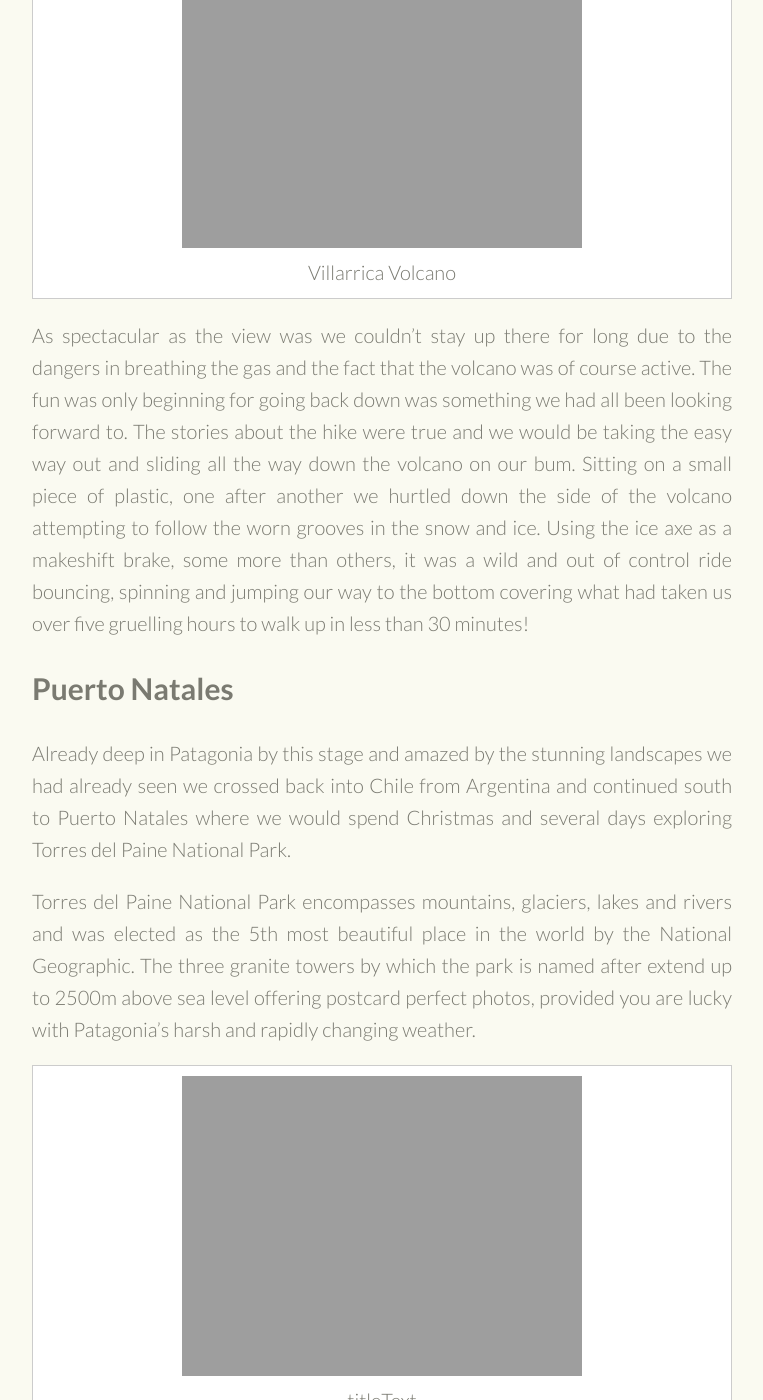
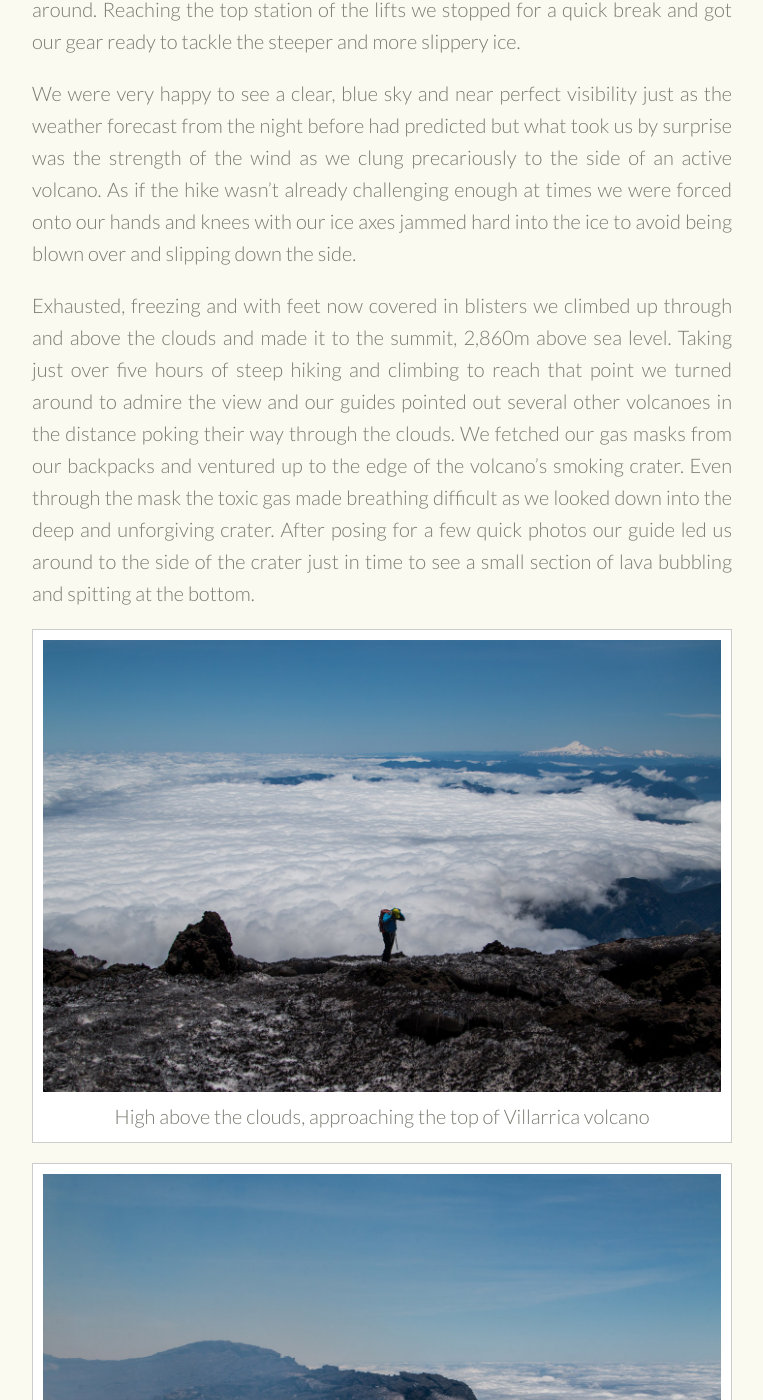
Before and after one commit to danielbowden/danielbowden.github.io, a Jekyll site: the page built from travel/_posts/2015-12-29-chile.md, in a window 1280 px wide and 1400 px high, scrolled down 8966 px. Shown: the whole window, without its empty margins (258-1021 px from the left). Built offline with Jekyll 4.4.1, drawn with Linux system fonts in a browser that asks for light colours; comment, search, counter and statistics services are not loaded; some of the changed text lies outside the part shown.

Commit message:
Added images

```diff
--- a/travel/_posts/2015-12-29-chile.md
+++ b/travel/_posts/2015-12-29-chile.md
@@ -38,14 +38,16 @@ The first thing we noticed is how different Chilean Spanish is to the rest of th
 
 The Atacama desert is the driest in the world, with some regions having never received rainfall and some parts so arid that no plant or animal life can survive. One of the most popular attractions in the area is Valle de la Luna (Moon Valley), named after its strange landscape that is likened to the surface of the moon. We joined a tour that led us through the desert and crawling through cavern beneath the surface. The various stone and sand formations stretched as far as the eye could see in a mixture of earthy tones. The desert unsurprisingly offered nothing by way of shade and with temperatures reaching up to 30ºC during the day we were glad we took the afternoon tour and even more relieved that for once we were the ones in the air conditioned minibus instead of the with the people we sped past struggling on bikes.
 
-{% include image.html img="images/travel/imageName.jpg" title="Valle de la Luna" %}
+{% include image.html img="images/travel/Chile-AtacamaDesert.jpg" title="Driving through the Atacama desert" %}
+
+{% include image.html img="images/travel/Chile-ValleDeLaLuna.jpg" title="Valle de la Luna" %}
 
 Chile, and neighbouring Argentina, are incredibly long and varied countries with their borders running side by side for a staggering 5,150km. In our pursuit to continue south and reach Patagonia at the bottom of the continent we decided to avoid any backtracking and move in and out of both countries continually the whole way down. Luckily over the past year we have become increasingly tolerant towards the drawn out processes of border crossings and exceedingly quicker at filling out immigration forms for we ended up crossing the border of Chile and Argentina on five separate occasions. Whilst Valparaíso was technically not our next stop chronologically I will cover the other destinations in the next blog post for Argentina.
 
 ##Valparaíso
 Crossing back into Chile we passed through what could only be described as the best looking border yet, though if you have been following previous posts you will know that this is not that difficult. Located amongst ski resorts its peaceful and picturesque backdrop of snow covered mountains was perfect to break up the long bus journey. We arrived into the seaside port town just as it had gone dark and after finding our hostel we dropped our bags and went searching for dinner. Walking from the hostel through empty, dark alleyways I began to wonder if we had chosen a dodgy location. It was not until the following morning when we went to explore that we realised that these same alleyways were actually colourful laneways filled with street art, restaurants, bars and coffee shops and one of the main tourist attractions in the city.
 
-{% include image.html img="images/travel/imageName.jpg" title="Colourful laneways of Valparaíso" %}
+{% include image.html img="images/travel/Chile-Valparaiso.jpg" title="Colourful laneways of Valparaíso" %}
 
 Valparaíso was once a bustling port city until the building of the Panama Canal saw most of the boat traffic diverted higher up the continent. This blow to the local economy meant the town sat dormant for many years until the city was reborn. Today, it has been revitalised as the cultural epicenter of Central Chile attracting thousands of tourists each year. Along with colourful art filled laneways, it is also known for its brightly coloured buildings. We later learned that these houses and shops lining the hills were actually painted using leftover paint from the container ships and their corrugated iron roofs and fences built from salvaged supplies.
 
@@ -67,7 +69,7 @@ As the closest town to nearby waterfalls, Salto del Laja, we decided to stop in
 
 The next morning we woke early and took a bus out to the waterfalls to find we were one of the first ones there. After taking many photos from various vantage points we braved the spray and climbed closer for a better look. With time to spare we lay on the grass under a tree and watched the watch tumble down to the rocks below.
 
-{% include image.html img="images/travel/imageName.jpg" title="Salto de Laja waterfall" %}
+{% include image.html img="images/travel/Chile-SaltodelLaja.jpg" title="Salto del Laja waterfall" %}
 
 ##Pucón
 Arriving late at night we got off the bus and were instantly shocked at the drop in temperature. We had always planned to make it down into Patagonia and had been carrying warm clothes around in the bottom of our bags since the beginning of the trip.
@@ -76,13 +78,13 @@ Pucón is a major centre of adventure tourism in Chile, located by a lake and a
 
 The next morning we took a local bus to Ojos de Caburgua, a group of three waterfalls falling into amazingly inviting clear blue water. We followed the several pathways around the waterfalls taking photos at every opportunity. Spotting people on the other side of the pools on walkways admiring the falls from a different vantage point we were curious as to how to join them. Asking back at the ticket booth, Lauren was told that it was a different property and that we would have to go several kilometres up the road to enter and buy a ticket. Not keen on that idea we instead found a gap under the fence and climbed through to enjoy the waterfalls from the other side.
 
-{% include image.html img="images/travel/imageName.jpg" title="The other side was well worth it" %}
+{% include image.html img="images/travel/Chile-Ojos-de-Caburgua.jpg" title="The other side was well worth it" %}
 
 Dominating the skyline, the spectacular yet intimidating Villarrica volcano looks over Pucón and is one of Chile's most active volcanoes. The steep, cone shaped volcano erupted as recently as 2015 raising the alert to red up to 10 kilometres around. The loud explosive eruption exceeded the height of the volcano and forced the evacuation of 3,385 people in nearby communities.
 
 Motivated both by Lauren's keenness and my fear of missing out I joined her in signing up to climb this very same volcano. Early the next morning we were picked up by our guides and, along with two others from the hostel, went to try on our gear. Equipped with boots, crampons, waterproof clothes, helmets, gloves and ice axes we drove to the carpark of Villarrica-Pucon Ski Resort and got ready to begin the hike.
 
-{% include image.html img="images/travel/imageName.jpg" title="Villarrica volcano from town" %}
+{% include image.html img="images/travel/Chile-Pucon.jpg" title="Villarrica volcano from town" %}
 
 Starting in the ski field our group of four plus two guides set off underneath the sadly closed ski lifts for what would be near constant uphill walking to reach the summit and ultimately the volcano's crater. We maintained a fairly steady pace for the first hour and had already passed a few people struggling and deciding to turn around. Reaching the top station of the lifts we stopped for a quick break and got our gear ready to tackle the steeper and more slippery ice.
 
@@ -90,9 +92,9 @@ We were very happy to see a clear, blue sky and near perfect visibility just as
 
 Exhausted, freezing and with feet now covered in blisters we climbed up through and above the clouds and made it to the summit, 2,860m above sea level. Taking just over five hours of steep hiking and climbing to reach that point we turned around to admire the view and our guides pointed out several other volcanoes in the distance poking their way through the clouds. We fetched our gas masks from our backpacks and ventured up to the edge of the volcano's smoking crater. Even through the mask the toxic gas made breathing difficult as we looked down into the deep and unforgiving crater. After posing for a few quick photos our guide led us around to the side of the crater just in time to see a small section of lava bubbling and spitting at the bottom.
 
-{% include image.html img="images/travel/imageName.jpg" title="Villarrica Volcano" %}
+{% include image.html img="images/travel/Chile-Villarrica1.jpg" title="High above the clouds, approaching the top of Villarrica volcano" %}
 
-{% include image.html img="images/travel/imageName.jpg" title="Villarrica Volcano" %}
+{% include image.html img="images/travel/Chile-Villarrica2.jpg" title="Standing on the edge of the crater" %}
 
 As spectacular as the view was we couldn't stay up there for long due to the dangers in breathing the gas and the fact that the volcano was of course active. The fun was only beginning for going back down was something we had all been looking forward to. The stories about the hike were true and we would be taking the easy way out and sliding all the way down the volcano on our bum. Sitting on a small piece of plastic, one after another we hurtled down the side of the volcano attempting to follow the worn grooves in the snow and ice. Using the ice axe as a makeshift brake, some more than others, it was a wild and out of control ride bouncing, spinning and jumping our way to the bottom covering what had taken us over five gruelling hours to walk up in less than 30 minutes!
 
@@ -101,19 +103,21 @@ Already deep in Patagonia by this stage and amazed by the stunning landscapes we
 
 Torres del Paine National Park encompasses mountains, glaciers, lakes and rivers and was elected as the 5th most beautiful place in the world by the National Geographic. The three granite towers by which the park is named after extend up to 2500m above sea level offering postcard perfect photos, provided you are lucky with Patagonia's harsh and rapidly changing weather.
 
-{% include image.html img="images/travel/imageName.jpg" title="titleText" %}
+{% include image.html img="images/travel/Chile-TorresDelPaine2.jpg" title="Blue sky coming out" %}
 
 Having already well and truly exceeded our hiking expectations this trip we had decided against the 5+ day hike through the park. Instead we organised for a tour around the park, driven in a small van with a local guide and a few other people. We stopped frequently for photos and enjoyed the much more relaxed pace in comparison to many of the other large bus groups we saw being rushed and herded through the spectacular viewpoints. In true Patagonian style the weather changed from cloudy, to sunny, to rainy, to windy all in one day but we still managed to get glimpses of the main features emerging from the clouds.
 
-{% include image.html img="images/travel/imageName.jpg" title="titleText" %}
+{% include image.html img="images/travel/Chile-TorresDelPaine1.jpg" title="Incredible views coming back down in the sun" %}
 
 Being far away from family at Christmas time can be lonely and even more so when you are in one of the more remote places in the world. Fortunately there were plenty of other backpackers in the same situation and our hostel put on a big Christmas Eve dinner for all of the guests. As is tradition in Chile, families typically celebrate the night before Christmas and we all sat down as a group to enjoy a big spread of food, deserts, beer, wine and champagne late into the night. On Christmas morning we enjoyed a sleep in, contacted the family back home and went out and found one of the only restaurants open for lunch in an otherwise very quiet town.
 
 On Boxing Day we took off on a day hike towards Las Torres (The Towers) and were surprised to discover it had snowed overnight, which we were told was very unusual for this time of year. The snow and ice made it extremely slippery heading up the mountain and we were forced to tread slowly, eventually finding sticks to help keep us on two feet. The afternoon turned out to be some of our best weather yet melting away the snow from the paths and providing us with stunning views of the surrounding National Park. On the way back to town we stopped several times to admire the towers in all their glory shining in the afternoon sun surrounded by snow and southern Andes mountain range.
 
-{% include image.html img="images/travel/imageName.jpg" title="Lauren taking in the view" %}
+{% include image.html img="images/travel/Chile-TorresDelPaine3.jpg" title="Lauren taking in the view" %}
 
 ##Punta Arenas
 At Punta Arenas, we had finally reached the southernmost point of our trip and were satisfyingly far down the bottom of the map. On our next afternoon we took a ferry across the strait to Isla Magdalena home of a penguin colony of 200,000 penguins! Walking ashore we were greeted immediately by hundreds of penguins waddling around and crossing the paths unfazed by the people. We excitedly made our way along the designated paths unable to resist taking photo after photo from a different angle or lighting. There were groups of penguins scattered across the grassy island as far as the eye could see, while closer up we watched as small, fluffy babies were cared for in the burrows.
 
+{% include image.html img="images/travel/Chile-Penguins.jpg" title="Penguin colony" %}
+
 The following morning it was time to leave Chile and get a bus, from a company aptly named El Pingüino, across to Río Gallegos Argentina where we would be flying out of to reach the big, modern city of Buenos Aires in time the celebrate the New Year!
```
Also changed, not shown: other parts of travel/_posts/2015-12-29-chile.md (+2 -2 lines), images/travel/Chile-AtacamaDesert.jpg (added), images/travel/Chile-Ojos-de-Caburgua.jpg (added), images/travel/Chile-Penguins.jpg (added), images/travel/Chile-Pucon.jpg (added), images/travel/Chile-SaltodelLaja.jpg (added), images/travel/Chile-TorresDelPaine1.jpg (added), images/travel/Chile-TorresDelPaine2.jpg (added), images/travel/Chile-TorresDelPaine3-th.jpg (added), images/travel/Chile-TorresDelPaine3.jpg (added), images/travel/Chile-ValleDeLaLuna.jpg (added), images/travel/Chile-Valparaiso.jpg (added), images/travel/Chile-Villarrica1.jpg (added), images/travel/Chile-Villarrica2.jpg (added).
